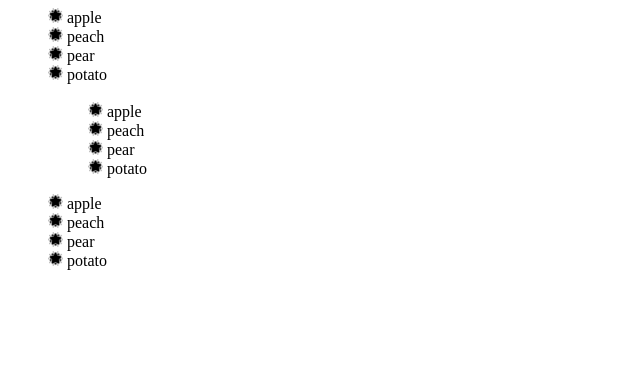
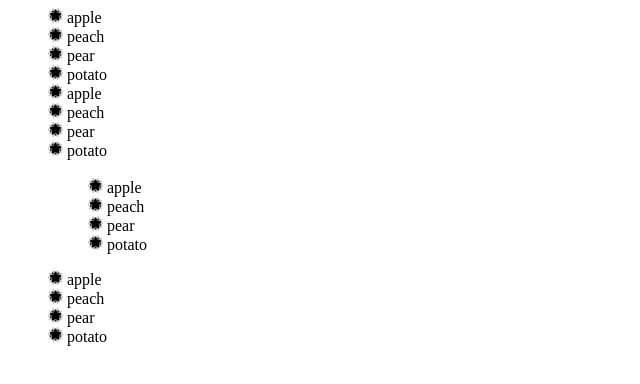
Before and after one commit to TessaKit/htmlLabs, a plain HTML site: page index.html in a window 1280 px wide. Shown: the whole page, without its empty margins (0-640 px from the left). Drawn offline with Linux system fonts and the light colour scheme.

Commit message:
some changes

```diff
--- a/index.html
+++ b/index.html
@@ -24,6 +24,10 @@
         <li> peach </li>
         <li> pear </li>
         <li> potato </li>
+        <li> apple </li>
+        <li> peach </li>
+        <li> pear </li>
+        <li> potato </li>
         <br>
         <ol>
                 <li> apple </li>
```
